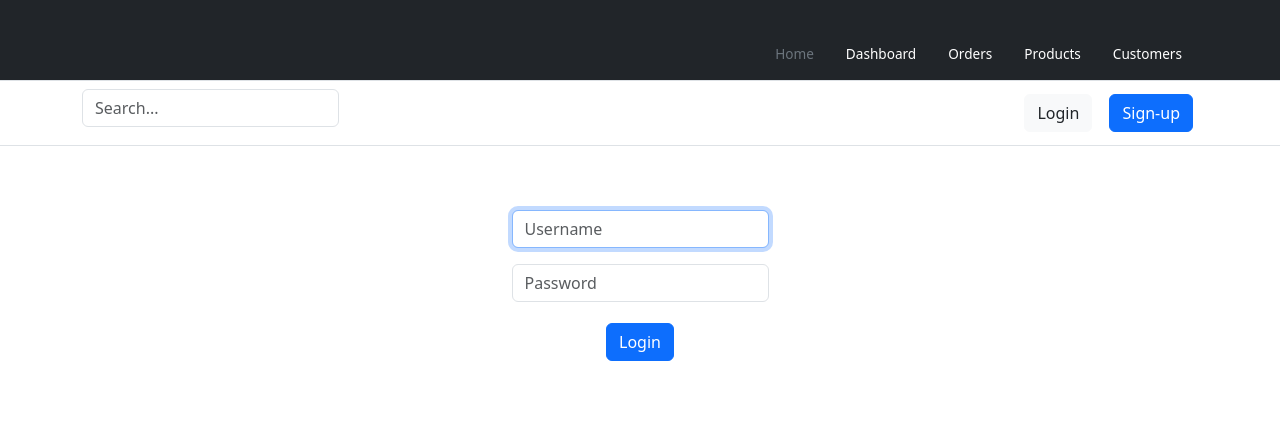
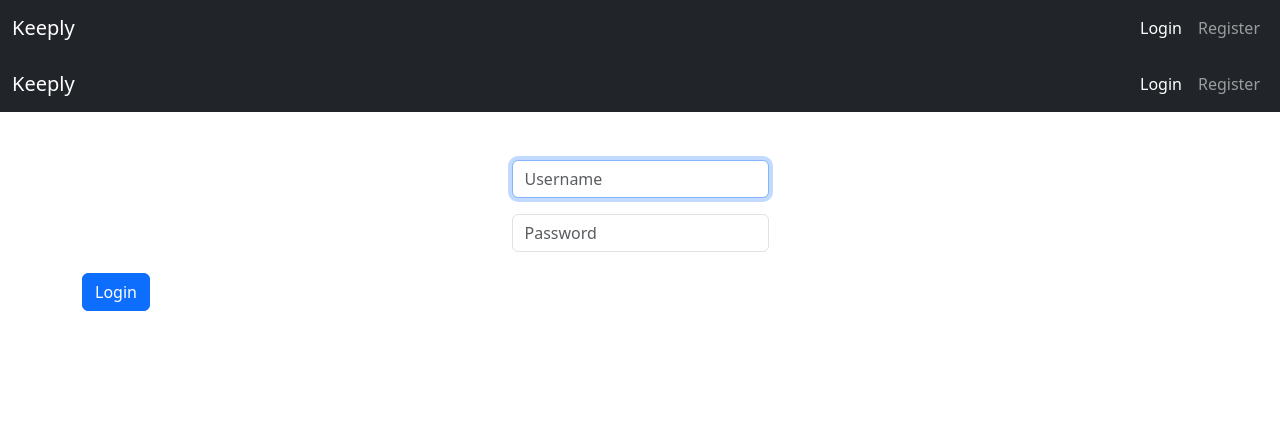
Before and after one commit to Pnsngltn/keeply, a Flask app: page /login in a window 1280 px wide. Shown: the top 429 px of the page. Run offline with Flask 3, Linux system fonts and the light colour scheme; some libraries are stand-ins or nearby versions.

Commit message:
Add header

```diff
--- a/app.py
+++ b/app.py
@@ -32,9 +32,22 @@ def after_request(response):
     response.headers['Expires'] = '0'
     return response
 
+@app.route("/logout", methods=["POST"])
+def logout():
+    """Log user out"""
+    # Forget any user_id
+    session.clear()
+    # Redirect user to login form
+    return redirect("/")
+
 # ==============================================================================
 # # Routes
 # ==============================================================================
+
+@app.route("/")
+def index():
+    """Show landing page"""
+    return render_template("index.html")
 
 # ------------------------------------------------------------------------------
 # ============ Register ========================================================
--- a/templates/header.html
+++ b/templates/header.html
@@ -1,114 +1,48 @@
-<header>
-	<div class="px-3 py-2 text-bg-dark border-bottom">
-	<div class="container">
-	<div
-		class="d-flex flex-wrap align-items-center justify-content-center justify-content-lg-start"
-	>
-		<a
-			href="/"
-			class="d-flex align-items-center my-2 my-lg-0 me-lg-auto text-white text-decoration-none"
-		>
-			<svg
-				class="bi me-2"
-				width="40"
-				height="32"
-				role="img"
-				aria-label="Bootstrap"
-			>
-				<use xlink:href="#bootstrap"></use>
-			</svg>
-		</a>
-			<ul
-				class="nav col-12 col-lg-auto my-2 justify-content-center my-md-0 text-small"
-			>
-				<li>
-					<a href="#" class="nav-link text-secondary">
-						<svg
-							class="bi d-block mx-auto mb-1"
-							width="24"
-							height="24"
-							aria-hidden="true"
-						>
-							<use xlink:href="#home"></use>
-						</svg>
-						Home
-					</a>
-				</li>
-				<li>
-					<a href="#" class="nav-link text-white">
-						<svg
-							class="bi d-block mx-auto mb-1"
-							width="24"
-							height="24"
-							aria-hidden="true"
-						>
-							<use xlink:href="#speedometer2"></use>
-						</svg>
+<nav class="navbar navbar-expand-lg navbar-dark bg-dark">
+    <div class="container-fluid">
+        <a class="navbar-brand" href="/">Keeply</a>
+        <button class="navbar-toggler" type="button" data-bs-toggle="collapse" data-bs-target="#navbarNav" aria-controls="navbarNav" aria-expanded="false" aria-label="Toggle navigation">
+            <span class="navbar-toggler-icon"></span>
+        </button>
+        <div class="collapse navbar-collapse" id="navbarNav">
+            <ul class="navbar-nav me-auto">
+                <!-- Show these items only if user is logged in -->
+                {% if session.user_id %}
+                    <li class="nav-item">
+                        <a class="nav-link {% if request.endpoint == 'dashboard' %}active disabled{% endif %}" href="/dashboard">
                             Dashboard
                         </a>
                     </li>
-				<li>
-					<a href="#" class="nav-link text-white">
-						<svg
-							class="bi d-block mx-auto mb-1"
-							width="24"
-							height="24"
-							aria-hidden="true"
-						>
-							<use xlink:href="#table"></use>
-						</svg>
-						Orders
+                    <li class="nav-item">
+                        <a class="nav-link {% if request.endpoint == 'profile' %}active disabled{% endif %}" href="/profile">
+                            Profile
                         </a>
                     </li>
-				<li>
-					<a href="#" class="nav-link text-white">
-						<svg
-							class="bi d-block mx-auto mb-1"
-							width="24"
-							height="24"
-							aria-hidden="true"
-						>
-							<use xlink:href="#grid"></use>
-						</svg>
-						Products
+                    <li class="nav-item">
+                        <a class="nav-link {% if request.endpoint == 'availability' %}active disabled{% endif %}" href="/availability">
+                            Availability
                         </a>
                     </li>
-				<li>
-					<a href="#" class="nav-link text-white">
-						<svg
-							class="bi d-block mx-auto mb-1"
-							width="24"
-							height="24"
-							aria-hidden="true"
-						>
-							<use xlink:href="#people-circle"></use>
-						</svg>
-						Customers
-					</a>
+                {% endif %}
+            </ul>
+            <ul class="navbar-nav">
+                {% if session.user_id %}
+                    <!-- Show logout when user is logged in -->
+                    <li class="nav-item">
+                        <form action="/logout" method="post" class="d-inline">
+                            <button type="submit" class="btn btn-outline-light">Logout</button>
+                        </form>
                     </li>
+                {% else %}
+                    <!-- Show login/register when no user is logged in -->
+                    <li class="nav-item">
+                        <a class="nav-link {% if request.endpoint == 'login' %}active disabled{% endif %}" href="/login">Login</a>
+                    </li>
+                    <li class="nav-item">
+                        <a class="nav-link {% if request.endpoint == 'register' %}active disabled{% endif %}" href="/register">Register</a>
+                    </li>
+                {% endif %}
             </ul>
         </div>
     </div>
-	</div>
-	<div class="px-3 py-2 border-bottom mb-3">
-	<div class="container d-flex flex-wrap justify-content-center">
-		<form
-			class="col-12 col-lg-auto mb-2 mb-lg-0 me-lg-auto"
-			role="search"
-		>
-			<input
-				type="search"
-				class="form-control"
-				placeholder="Search..."
-				aria-label="Search"
-			/>
-		</form>
-		<div class="text-end">
-			<button type="button" class="btn btn-light text-dark me-2">
-				Login
-			</button>
-			<button type="button" class="btn btn-primary">Sign-up</button>
-		</div>
-	</div>
-</div>
-</header>
+</nav>
--- a/templates/layout.html
+++ b/templates/layout.html
@@ -19,8 +19,9 @@
     </head>
 
     <body>
+        {% include 'header.html' %}
 
-        <main class="container py-5 text-center">
+        <main class="container py-5">
             {% block main %}{% endblock %}
         </main>
 
```
Also changed, not shown: templates/index.html (added, +27 -0 lines). Lines whose indentation alone changed are shown as unchanged.
